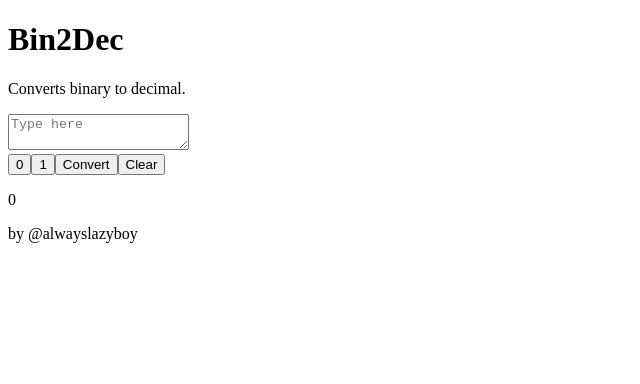
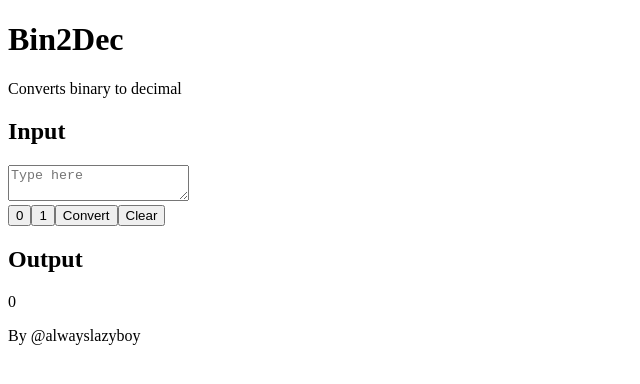
Before and after one commit to alwayslazyboy/bin2dec, a React (Vite) app: page / in a window 1280 px wide. Shown: the top 384 px of the page, without its empty margins (0-640 px from the left). Built offline with nearby package versions, Linux system fonts and the light colour scheme.

Commit message:
Add headings components.
+ Update App's heading markup.
+ Add Input/Output headings in Bin2Dec.
+ Add Heading component.
+ Add Title component.
+ Add Subtitle component.
+ Update Text component.

```diff
--- a/src/App.js
+++ b/src/App.js
@@ -1,23 +1,21 @@
 import React from 'react';
 import Bin2Dec from './components/Bin2Dec';
+import Title from './UI/Title';
+import Subtitle from './UI/Subtitle';
 
 export default function App () {
     return (
         <React.Fragment>
             <div className="app-head">
-                <h1 className="title">
-                    Bin2Dec
-                </h1>
-                <p className="subtitle">
-                    Converts binary to decimal.
-                </p>
+                <Title level="1">Bin2Dec</Title>
+                <Subtitle>Converts binary to decimal</Subtitle>
             </div>
             <div className="app-body">
                 <Bin2Dec />
             </div>
             <div className="app-foot">
                 <p className="credit">
-                    by @alwayslazyboy
+                    By @alwayslazyboy
                 </p>
             </div>
         </React.Fragment>
--- /dev/null
+++ b/src/UI/Heading/index.js
@@ -0,0 +1,5 @@
+import React, { createElement } from 'react';
+
+export default function Heading ({ level = 2, className, children }) {
+    return createElement('h' + level, { className }, children);
+}
--- /dev/null
+++ b/src/UI/Subtitle/index.js
@@ -0,0 +1,5 @@
+import React from 'react';
+
+export default function Subtitle ({ children }) {
+    return <p className="subtitle">{children}</p>;
+}
--- a/src/UI/Text/index.js
+++ b/src/UI/Text/index.js
@@ -1,9 +1,6 @@
 import React from 'react';
 
-export default function Text ({ children }) {
-    return (
-        <p className="text">
-            {children}
-        </p>
-    );
+export default function Text ({className, children }) {
+    const classes = `text ${className || ''}`;
+    return <p className={classes}>{children}</p>;
 }
--- /dev/null
+++ b/src/UI/Title/index.js
@@ -0,0 +1,15 @@
+import React from 'react';
+import Heading from '../Heading';
+import Text from '../Text';
+
+export default function Title ({ heading = true, level = 2, children }) {
+    return (
+        <React.Fragment>
+            {
+                heading
+                ? <Heading level={level} className="title">{children}</Heading>
+                : <Text className="title">{children}</Text>
+            }
+        </React.Fragment>
+    );
+}
--- a/src/components/Bin2Dec/index.js
+++ b/src/components/Bin2Dec/index.js
@@ -5,6 +5,7 @@ import Textarea from '../../UI/Textarea';
 import ButtonGroup from '../../UI/ButtonGroup';
 import Button from '../../UI/Button';
 import Text from '../../UI/Text';
+import Title from '../../UI/Title';
 
 const ACTIONS = {
     ADD_ZERO: 'add-zero',
@@ -43,6 +44,7 @@ export default function Bin2Dec () {
 
     return (
         <Box>
+            <Title level="2">Input</Title>
             <Textarea
                 value={binary}
                 placeholder="Type here"
@@ -70,6 +72,7 @@ export default function Bin2Dec () {
                     Clear
                 </Button>
             </ButtonGroup>
+            <Title level="2">Output</Title>
             <Text>
                 { decimal }
             </Text>
```
Also changed, not shown: 1 other file (tests, documents, lock files or other folders).
